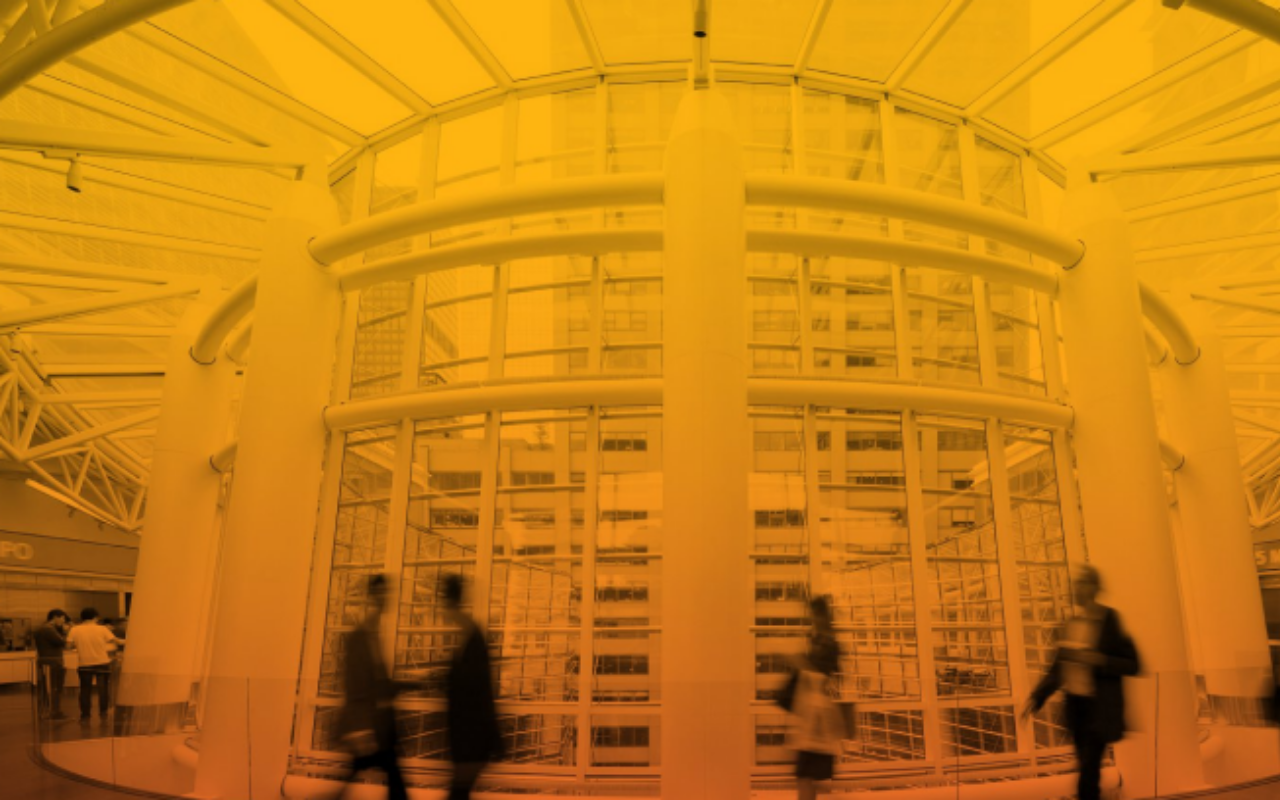
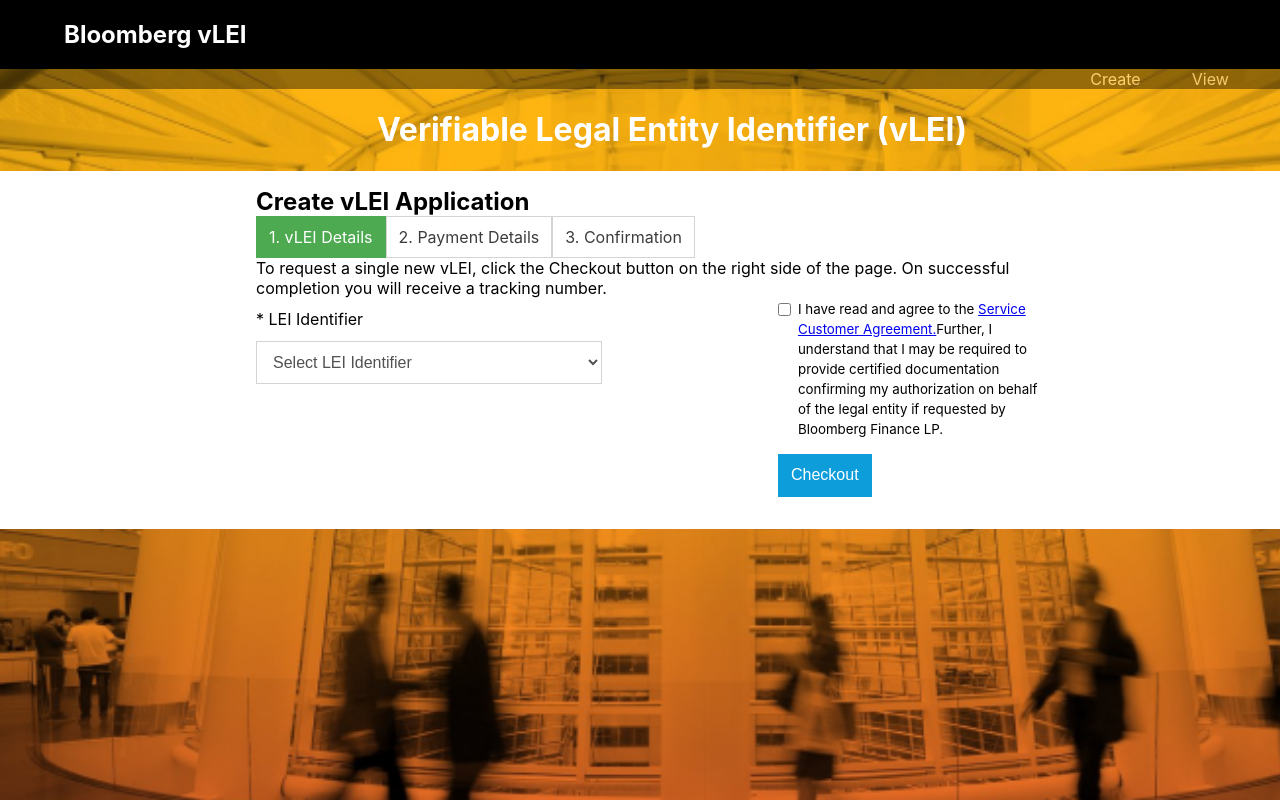
Before and after one commit to nhatduy227/bb-frontend, a React (Create React App) app: page /create in a window 1280 px wide. Before the commit this address had no page. Built offline with nearby package versions, Linux system fonts and the light colour scheme.

Commit message:
LE create

```diff
--- a/src/App.js
+++ b/src/App.js
@@ -1,6 +1,7 @@
 import './App.css'
 import Login from './Pages/Login/Login';
 import LandingPage from './Pages/LandingPage/LandingPage';
+import Create from './Pages/Create/Create';
 import { Route, Routes } from "react-router-dom";
 
 function App() {
@@ -13,6 +14,7 @@
       <Routes>
         <Route path="/" element={<Login />} />
         <Route path="/home" element={<LandingPage />} />
+        <Route path="/create" element={<Create />} />
       </Routes>
     </div>
   );
--- /dev/null
+++ b/src/Pages/Create/Create.css
@@ -0,0 +1,164 @@
+h1 {
+    display: flex;
+    justify-content: center;
+}
+
+h2 {
+    text-align: center;
+}
+
+.content {
+    display: flex;
+    flex-direction: column;
+    justify-content: space-between;
+    min-height: 40vh;
+}
+
+.title {
+    text-align: center;
+}
+
+.form-container {
+    display: flex;
+    background-color: white;
+    padding: 2vh 20vw;
+    flex-direction: column;
+}
+
+.heading {
+    font-size: x-large;
+}
+
+.form-container p {
+    color: black;
+    text-align: center;
+}
+
+a.no-hover {
+    pointer-events: none;
+}
+
+.btn-group {
+    position: relative;
+    display: inline-flex;
+    vertical-align: middle;
+}
+
+.btn {
+    text-decoration: none;
+    display: inline-block;
+    border: 1px solid transparent;
+    padding: .375rem .75rem;
+    font-size: 1rem;
+    line-height: 1.8;
+    font-weight: 400;
+}
+
+.btn-primary {
+    color: #fff;
+    background-color: #0d9ddb;
+    border-color: #0d9ddb;
+}
+
+.btn-green {
+    color: white;
+    border-color: #4daa50;
+    background-color: #4daa50;
+}
+
+.btn-default {
+    color: #3c3c3c;
+    background-color: #fff;
+    border-color: #d4d4d4;
+}
+/*
+.login-form {
+    display: flex;
+    flex-direction: column;
+} */
+
+label {
+    text-align: left;
+    padding: 0.25rem 0;
+}
+
+input {
+    margin: 1rem 0;
+    padding: 1rem;
+}
+
+button {
+    border: none;
+    background-color: #0D9DDB;
+    padding: 20px;
+    cursor: pointer;
+    color: white;
+}
+
+.row {
+    display: flex;
+    flex-wrap: wrap;
+    margin-right: -15px;
+}
+
+.col-create {
+    flex: 0 0 66.6666666667%;
+    max-width: 66.6666666667%;
+}
+
+.col-checkout {
+    flex: 0 0 33.3333333333%;
+    max-width: 33.3333333333%
+}
+
+.form-group{
+    display: flex;
+    align-items: flex-start;
+    margin-bottom: 1rem;
+}
+
+.form-check {
+    position: relative;
+    display: block;
+    padding-left: 1.25rem;
+}
+
+.form-check-input {
+    position: absolute;
+    margin-top: 0.3rem;
+    margin-left: -1.25rem;
+}
+
+.form-check-label {
+    margin-bottom: 0;
+}
+
+.col-form-label {
+    padding-top: calc(0.375rem + 1px);
+    padding-bottom: calc(0.375rem + 1px);
+    margin-bottom: 0;
+    font-size: inherit;
+    line-height: 1.8;
+}
+
+.col-form-input {
+    flex: 0 0 100%;
+    max-width: 100%;
+    position: relative;
+    width: 100%;
+}
+
+.select-form {
+    display: block;
+    width: 100%;
+    height: calc(1.8em + 0.75rem + 2px);
+    padding: 0.375rem 0.75rem;
+    font-size: 1rem;
+    font-weight: 400;
+    line-height: 1.8;
+    color: #525252;
+    background-color: #fff;
+    background-clip: padding-box;
+    border: 1px solid #d4d4d4;
+    border-radius: 0;
+}
--- /dev/null
+++ b/src/Pages/Create/Create.jsx
@@ -0,0 +1,65 @@
+import React from 'react'
+import Navbar from '../../Components/Navbar/Navbar'
+import Header from '../../Components/Header/Header'
+import './Create.css'
+
+export default function Create() {
+  return (
+    <div>
+      <Header />
+      <Navbar />
+      <div className='content'>
+        <div className='title'></div>
+        <h1>Verifiable Legal Entity Identifier (vLEI)</h1>
+        <div className='form-container'>
+            <form>
+                <div>
+                    <div className='heading'>Create vLEI Application</div>
+                    <div class = "btn-group">
+                        <a href = "#" class='btn btn-green'>1. vLEI Details</a>
+                        <a href = "#" class='btn btn-default'>2. Payment Details</a>
+                        <a href = "#" class='btn btn-default'>3. Confirmation</a>
+                    </div>
+                    <div>To request a single new vLEI, click the Checkout button on the right side of the page. On successful completion you will receive a tracking number.</div>
+                </div>
+                <div class="row">
+                  <div class="col-create">
+                    <div class="form-group">
+                      <span>
+                        <div class="row">
+                          <div class="col-form-label">
+                            <label>* LEI Identifier</label>
+                          </div>
+                          <div class="col-form-input">
+                            <select class="select-form">
+                              <option value>Select LEI Identifier</option>
+                              <option value="test">506700GE1G29325QX363</option>
+                            </select>
+                          </div>
+                        </div>
+                      </span>
+                    </div>
+                  </div>
+                  <div class="col-checkout">
+                    <div>
+                      <div class="form-group form-check">
+                        <input type="checkbox" class="form-check-input" id="exampleCheck1" />
+                        <label class="form-check-label">
+                          <small>
+                            I have read and agree to the <a href="https://lei.bloomberg.com/docs/service-customer-agreement" target="_blank">Service Customer Agreement.</a>
+                            Further, I understand that I may be required to provide certified documentation confirming my authorization on behalf of the legal entity if requested by Bloomberg Finance LP.
+                          </small>
+                        </label>
+                      </div>
+                    </div>
+                    <div class="form-group">
+                      <button class="btn btn-primary">Checkout</button>
+                    </div>
+                  </div>
+                </div>
+            </form>
+        </div>
+      </div>
+    </div>
+  )
+}
```
Also changed, not shown: 1 other file (tests, documents, lock files or other folders).
